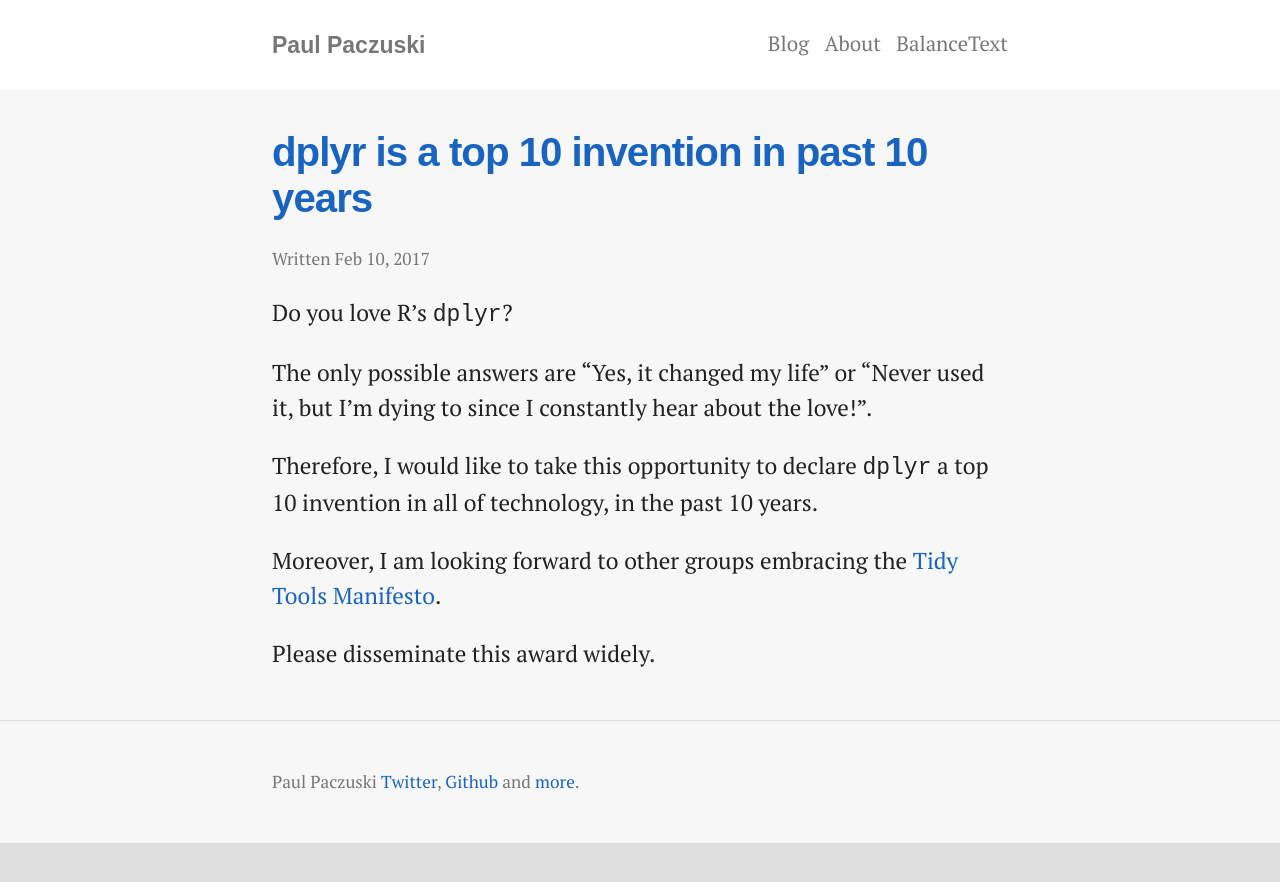
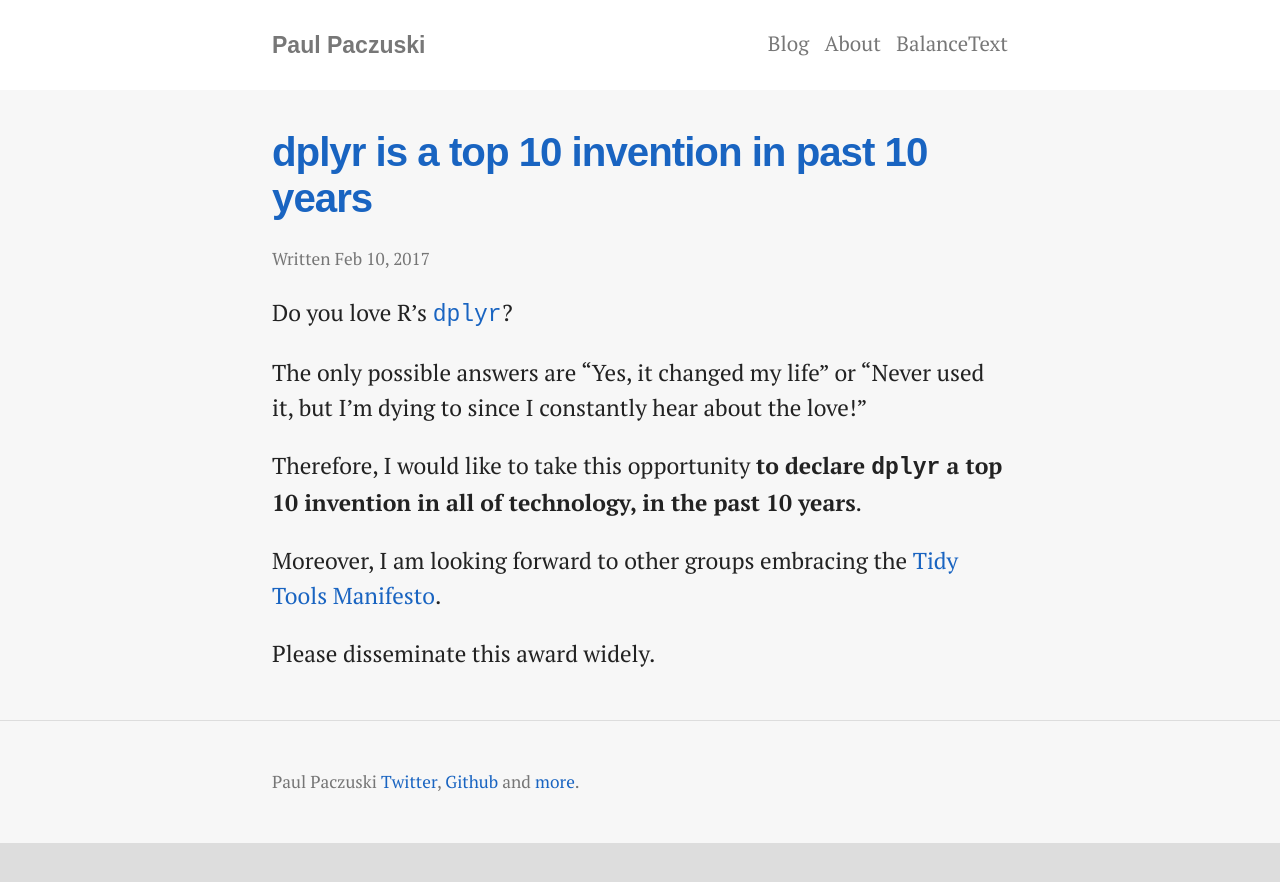
Before and after one commit to pavopax/pavopax.github.io, a Jekyll site: the page built from _posts/2017-02-10-dplyr-top-10-invention.md, in a window 1280 px wide. Shown: the top 882 px of the page. Built offline with Jekyll 4.4.1, drawn with Linux system fonts in a browser that asks for light colours; nearby versions of some CDN libraries; library files that are not in the unit come from our copies; part of the change alters nothing that is shown.

```diff
--- a/_posts/2017-02-10-dplyr-top-10-invention.md
+++ b/_posts/2017-02-10-dplyr-top-10-invention.md
@@ -5,13 +5,13 @@ description: ""
 categories:
 ---
 
-Do you love R's `dplyr`?
+Do you love R's [`dplyr`](https://github.com/hadley/dplyr)?
 
 The only possible answers are "Yes, it changed my life" or "Never used it, but
-I'm dying to since I constantly hear about the love!".
+I'm dying to since I constantly hear about the love!"
 
-Therefore, I would like to take this opportunity to declare `dplyr` a top 10
-invention in all of technology, in the past 10 years.
+Therefore, I would like to take this opportunity **to declare `dplyr` a top 10
+invention in all of technology, in the past 10 years**.
 
 Moreover, I am looking forward to other groups embracing
 the
```
